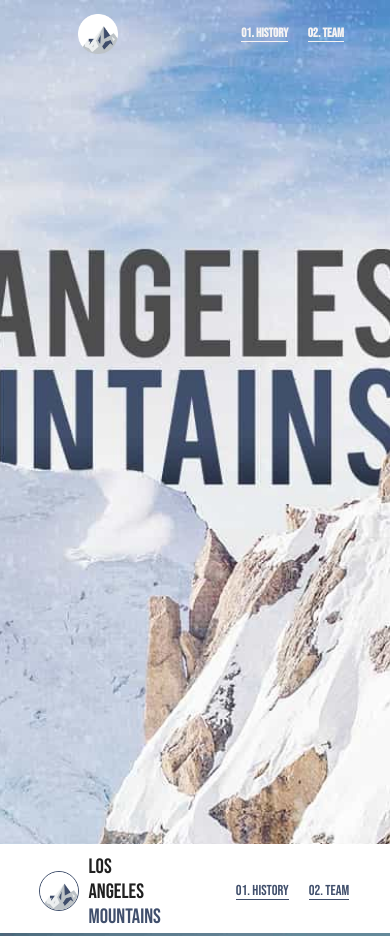
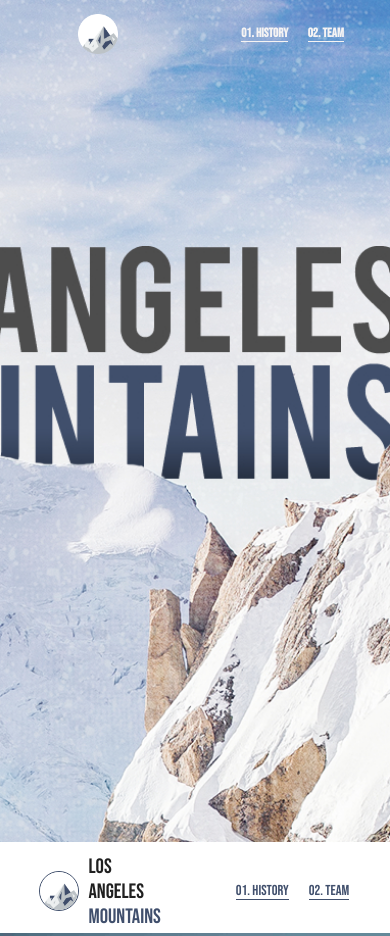
Before and after one commit to AngelDarco/los-angeles-mountains, a website: page index.html in a window 390 px wide. Shown: the top 936 px of the page. Drawn offline with nearby package versions, Linux system fonts and the light colour scheme.

Commit message:
responsive design add

```diff
--- a/index.html
+++ b/index.html
@@ -29,7 +29,12 @@
 
     <main>
         <section class="main">
-            <img src="./assets/main.jpg" alt="fondo">
+        <picture>
+            <source media="(max-width: 420px)" srcset="./assets/main420.jpg">
+            <source media="(max-width: 800px)" srcset="./assets/main800.jpg">
+            <img src="./assets/main.jpg" alt="main logo">
+        </picture>
+
         </section>
 
         <section class="history" id="history">
```
